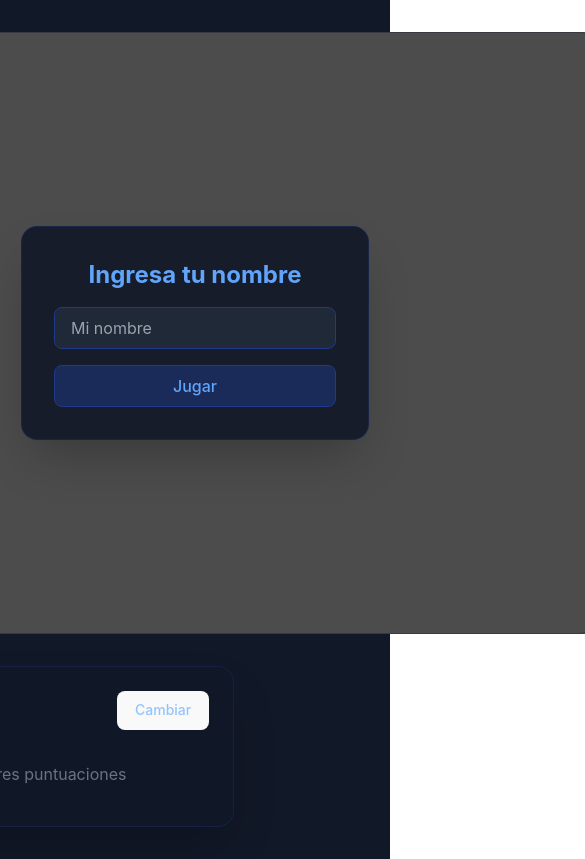
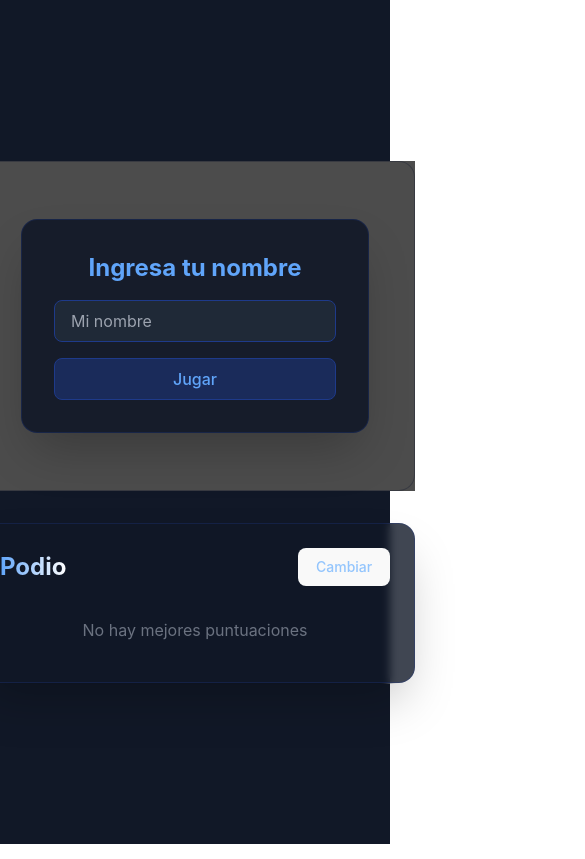
Before and after one commit to DamiHettich/the-skiing-mountain, a React (Vite) app: page / in a window 390 px wide. Shown: the top 859 px of the page, 585 px wide, since content can reach past the window. Built offline with nearby package versions, Linux system fonts and the light colour scheme.

Commit message:
responsive canvas for smaller screens

```diff
--- a/src/components/GameCanvas.tsx
+++ b/src/components/GameCanvas.tsx
@@ -46,11 +46,12 @@ const GameCanvas: React.FC = () => {
           width={800}
           height={600}
           className="border border-blue-900/30 rounded-2xl"
+          style={{ maxWidth: '100%', aspectRatio: '4/3' }}
         />
 
         {isPaused && (
           <div className="absolute inset-0 bg-black/70 flex items-center justify-center">
-            <p className="text-2xl text-blue-400">PAUSED</p>
+            <p className="text-2xl text-blue-400">PAUSADO</p>
           </div>
         )}
 
```
